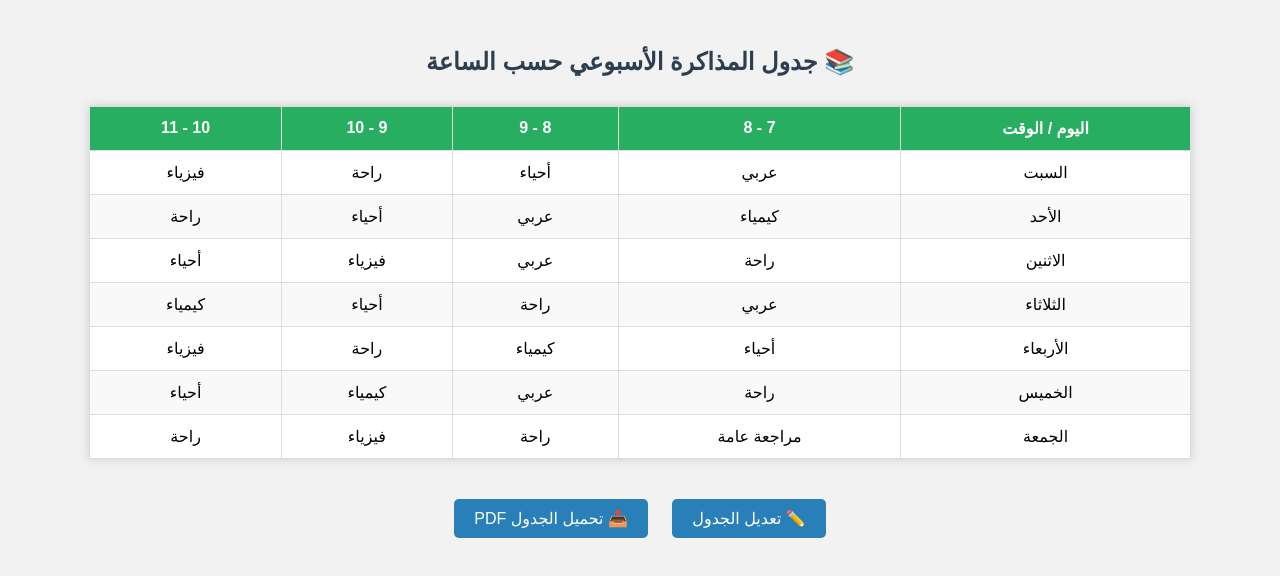
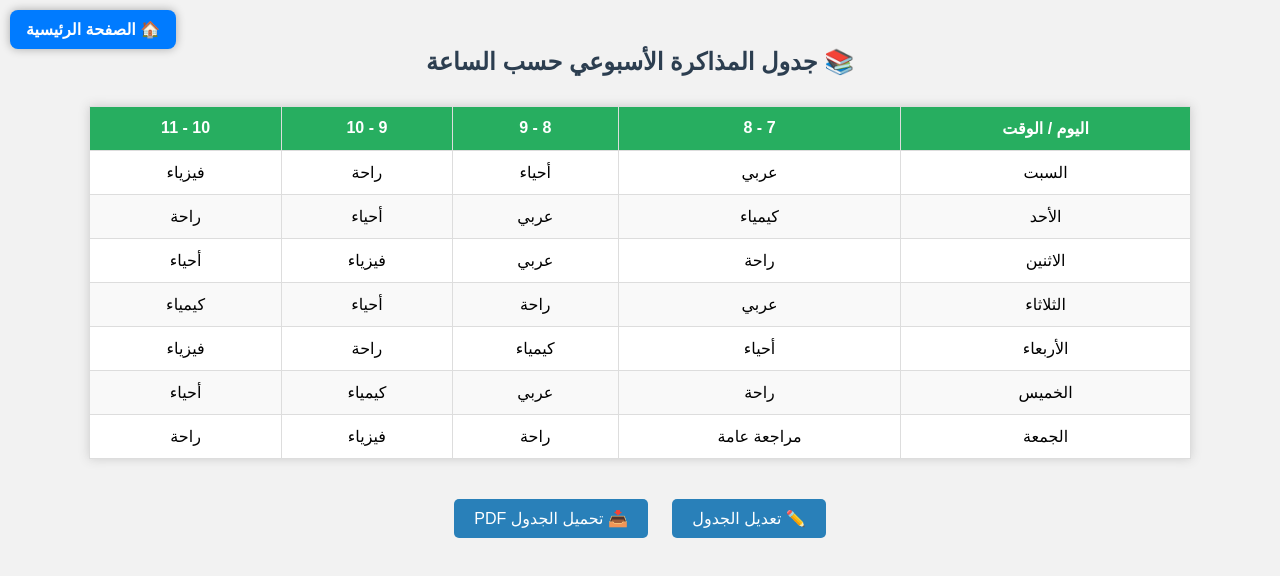
Before and after one commit to hamadatech189/almobdea1, a plain HTML site: page create-study-table.html in a window 1280 px wide. Drawn offline with nearby package versions, Linux system fonts and the light colour scheme.

Commit message:
Update create-study-table.html

```diff
--- a/create-study-table.html
+++ b/create-study-table.html
@@ -51,6 +51,29 @@
   </style>
 </head>
 <body>
+  <a href="index.html" id="home-btn">🏠 الصفحة الرئيسية</a>
+
+<style>
+#home-btn {
+  position: fixed;
+  top: 10px;
+  left: 10px;
+  background-color: #007bff;
+  color: white;
+  padding: 10px 16px;
+  border-radius: 8px;
+  font-family: 'Cairo', sans-serif;
+  font-weight: bold;
+  text-decoration: none;
+  box-shadow: 0 0 10px rgba(0,0,0,0.3);
+  z-index: 9999;
+  transition: background-color 0.3s;
+}
+
+#home-btn:hover {
+  background-color: #0056b3;
+}
+</style>
 
   <h2>📚 جدول المذاكرة الأسبوعي حسب الساعة</h2>
 
```
